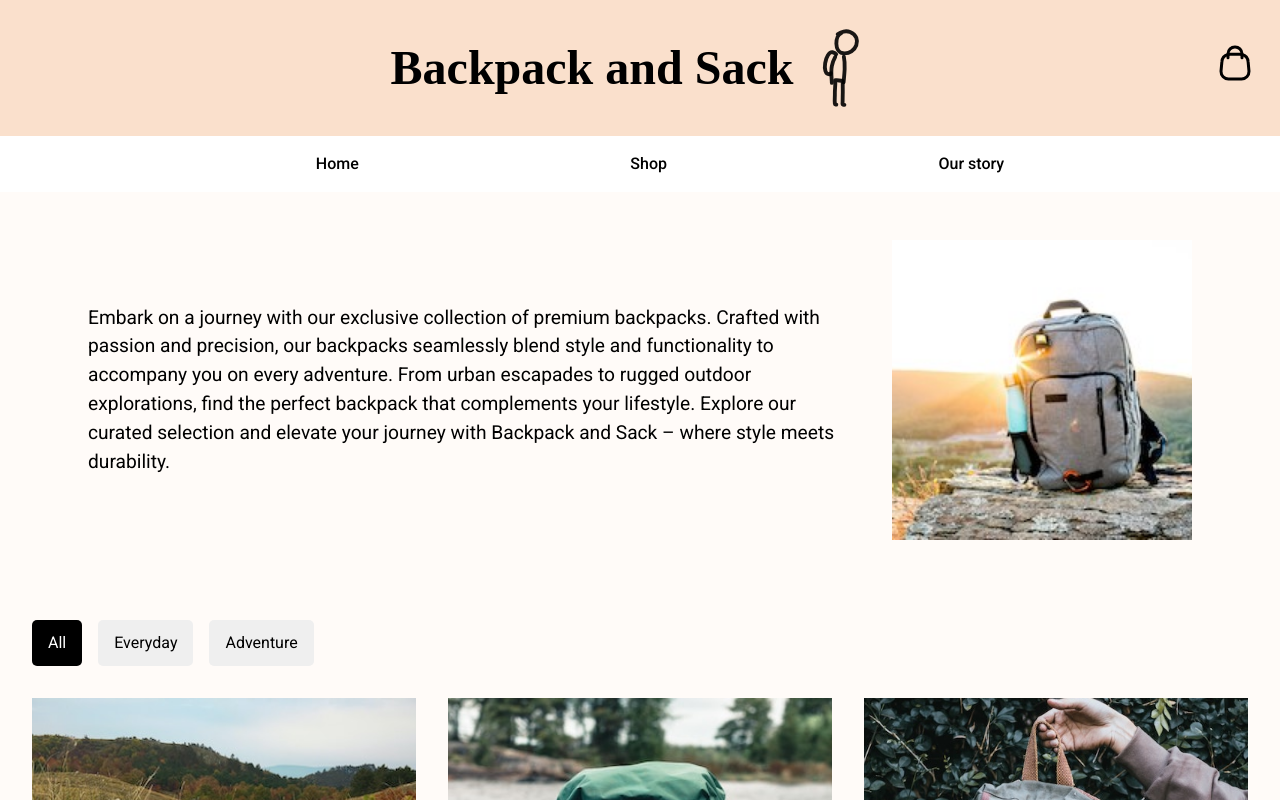
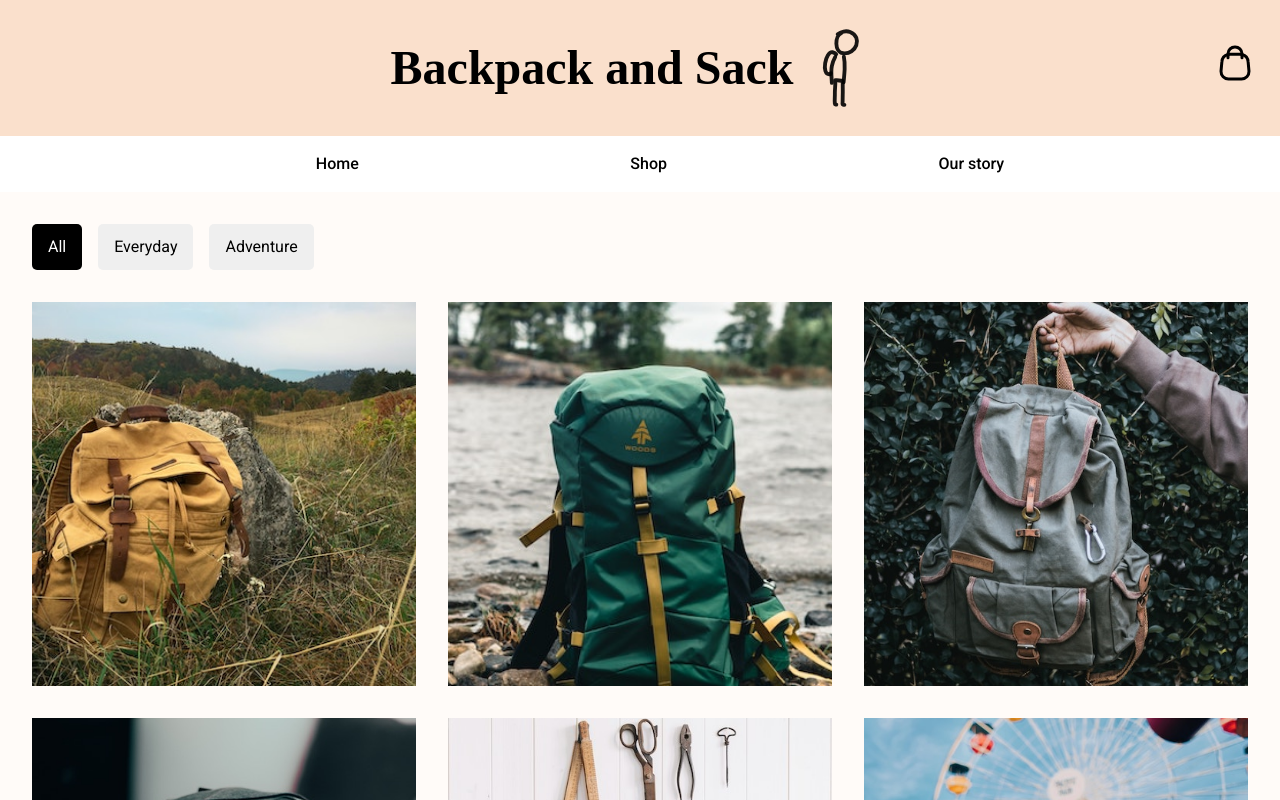
Before and after one commit to dave-forbes/shopping-cart, a React (Vite) app in the folder shopping-cart/: page /shop in a window 1280 px wide. Shown: the top 800 px of the page. Built offline with nearby package versions, Linux system fonts and the light colour scheme; a web font is replaced by a local one.

Commit message:
commented out shop header section

```diff
--- a/shopping-cart/src/pages/Shop.jsx
+++ b/shopping-cart/src/pages/Shop.jsx
@@ -1,5 +1,5 @@
 import { useState } from "react";
-import shopPhoto from "../assets/img/small/josiah-weiss-8sjBzL1IyMo-unsplash small.jpg";
+// import shopPhoto from "../assets/img/small/josiah-weiss-8sjBzL1IyMo-unsplash small.jpg";
 import ProductList from "../components/ProductList/ProductList";
 
 export default function Shop() {
@@ -7,7 +7,7 @@ export default function Shop() {
 
   return (
     <section>
-      <div className="shop-header">
+      {/* <div className="shop-header">
         <p className="shop-text">
           Embark on a journey with our exclusive collection of premium
           backpacks. Crafted with passion and precision, our backpacks
@@ -18,7 +18,7 @@ export default function Shop() {
           where style meets durability.
         </p>
         <img src={shopPhoto} />
-      </div>
+      </div> */}
       <nav className="shop-nav">
         <ul>
           <button
```
